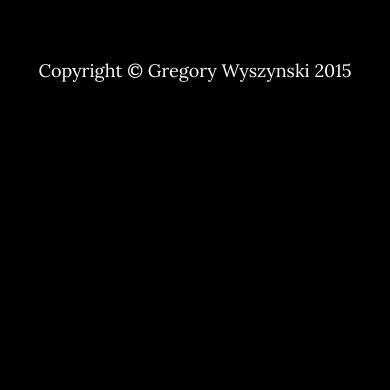
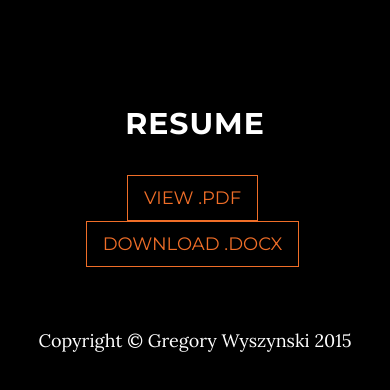
Before and after one commit to gregorywyz/Portfolio, a plain HTML site: page index.html in a window 390 px wide. Shown: the part 5324-5714 px from the top of the page. Before the commit the page ends 5458 px from the top, so only its background shows below. Drawn offline with Linux system fonts and the light colour scheme.

Commit message:
added docx resume by adding new section, could not get bs dropdown to work on mobile

```diff
--- a/css/style.css
+++ b/css/style.css
@@ -1,3 +1,5 @@
+
+
 /* Accent Colors
 ***************************************************************************/
 
--- a/index.html
+++ b/index.html
@@ -64,8 +64,11 @@
                         <a class="page-scroll" href="#contact">Contact</a>
                     </li>
                     <li>
-                        <a class="page-scroll" href="resumes/Wyszynski_Greg_May28.pdf" target="_blank">Resume</a>
+                        <a class="page-scroll" href="#resume">Resume</a>
                     </li>
+                    <!-- <li>
+                        <a class="page-scroll" href="resumes/Wyszynski_Greg_May28_2015.pdf" target="_blank">Resume</a>
+                    </li> -->
                 </ul>
             </div>
             <!-- /.navbar-collapse -->
@@ -270,6 +273,23 @@
         </div>
     </section>
 
+    <!-- Resume Section -->
+    <section id="resume" class="container content-section text-center">
+        <div class="row">
+            <div class="col-lg-8 col-lg-offset-2">
+                <h2>Resume</h2>
+                <ul class="list-inline">
+                    <li>
+                        <a href="resumes/Wyszynski_Greg_May28_2015.pdf" class="btn btn-default btn-lg" target="_blank">view .PDF</a>
+                    </li>
+                    <li>
+                        <a href="resumes/Wyszynski_Greg_Jun7_2015.docx" class="btn btn-default btn-lg" target="_blank">download .docx</a>
+                    </li>
+                </ul>
+            </div>
+        </div>
+    </section>
+
     <!-- Footer -->
     <footer>
         <div class="container text-center">
@@ -289,6 +309,8 @@
     <!-- Custom Theme JavaScript -->
     <script src="js/grayscale.js"></script>
 
+    <script type="text/javascript"></script>
+
 </body>
 
 </html>
```
Also changed, not shown: 3 other files.
